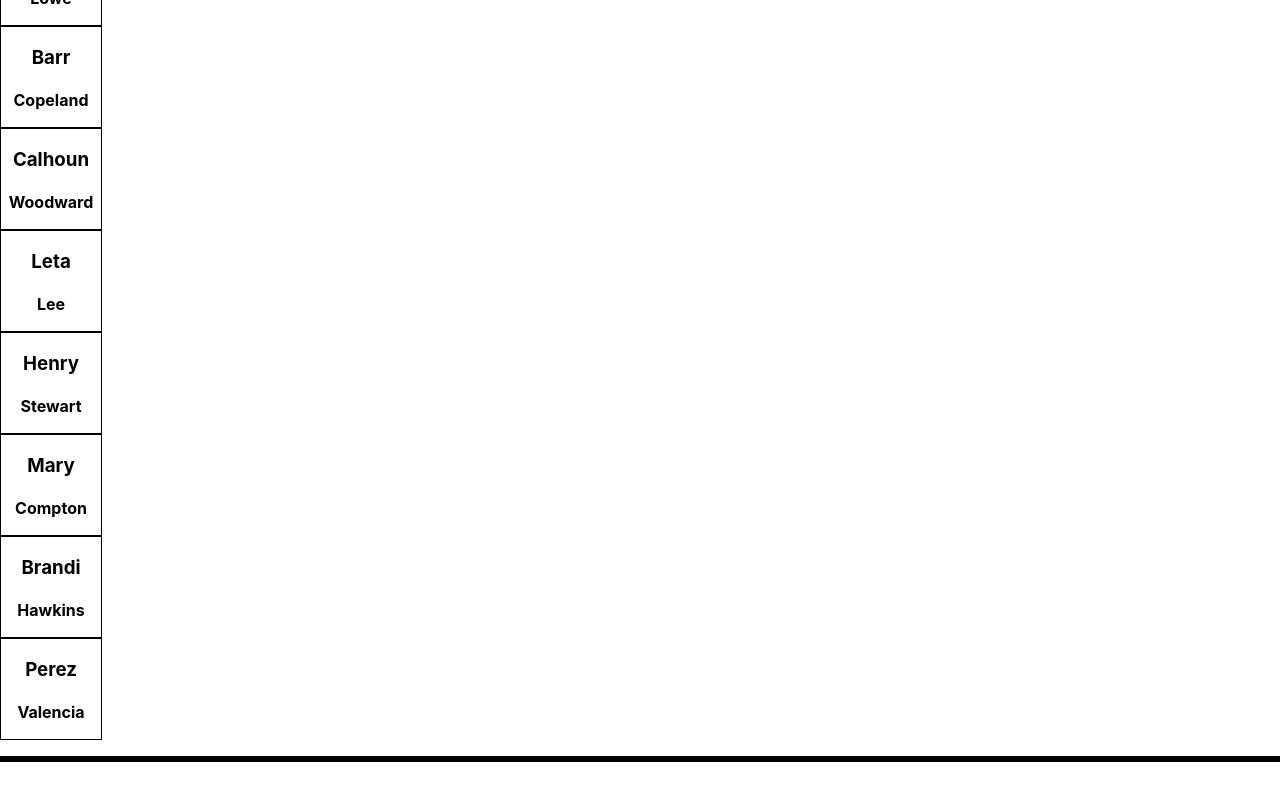
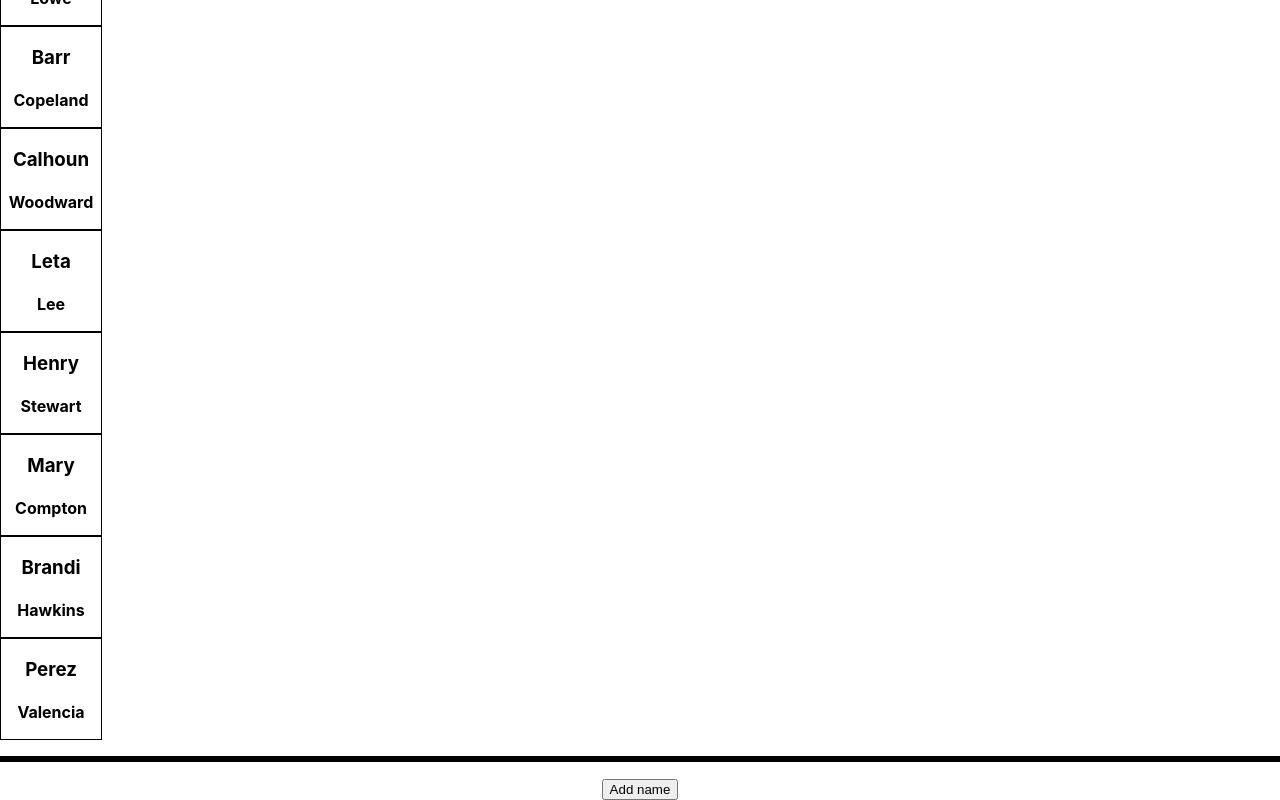
Before and after one commit to Brevid1994/React-tasks, a React (Create React App) app in the folder lern-react/: page / in a window 1280 px wide. Shown: the part 1241-2041 px from the top of the page. Before the commit the page ends 2019 px from the top, so only its background shows below. Built offline with nearby package versions, Linux system fonts and the light colour scheme.

Commit message:
feat: start RandomUser task

```diff
--- a/lern-react/src/App.js
+++ b/lern-react/src/App.js
@@ -24,6 +24,7 @@ import Users from './Components/Homework3/Users'
 
 // Practice
 import names from './names.json'
+import RandomUser from './Components/Practice/Names.js'
 
 
 
@@ -76,6 +77,9 @@ function App() {
 
       { console.log(names) }
 
+      <RandomUser/>
+
+
 
     </div>
   );
--- /dev/null
+++ b/lern-react/src/Components/Practice/Names.js
@@ -0,0 +1,26 @@
+import React from 'react'
+import names from '../../names.json'
+
+class RandomUser extends React.Component {
+    state = {
+        people: [names.splice('')]
+    }
+
+    addUser = () => {
+        this.setState ( { people: [[...this.state.people, 'Andrei', 'Alex']] } )
+    }
+
+
+
+    render () {
+        return (
+            <div>
+                { this.state.people }
+                <button onClick = { this.addUser }>Add name
+                </button>
+            </div>
+        )
+    }
+}
+
+export default RandomUser;
```
